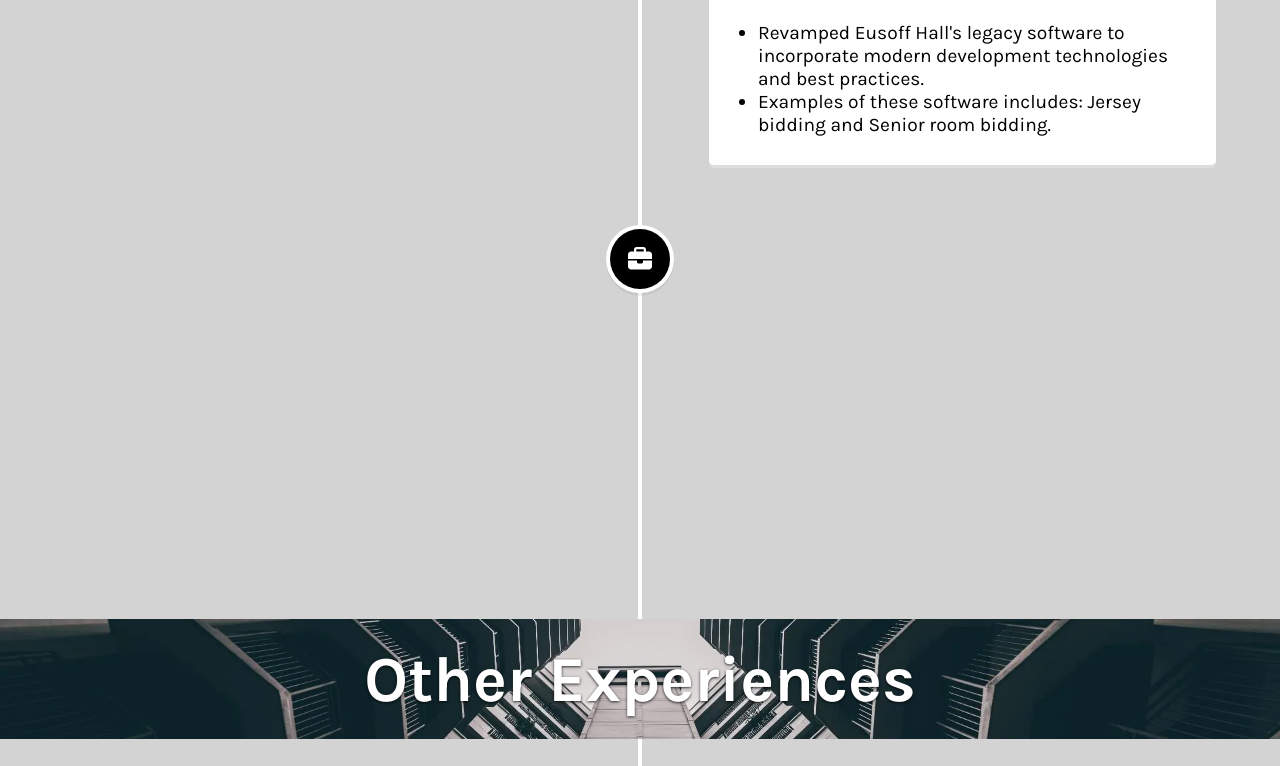
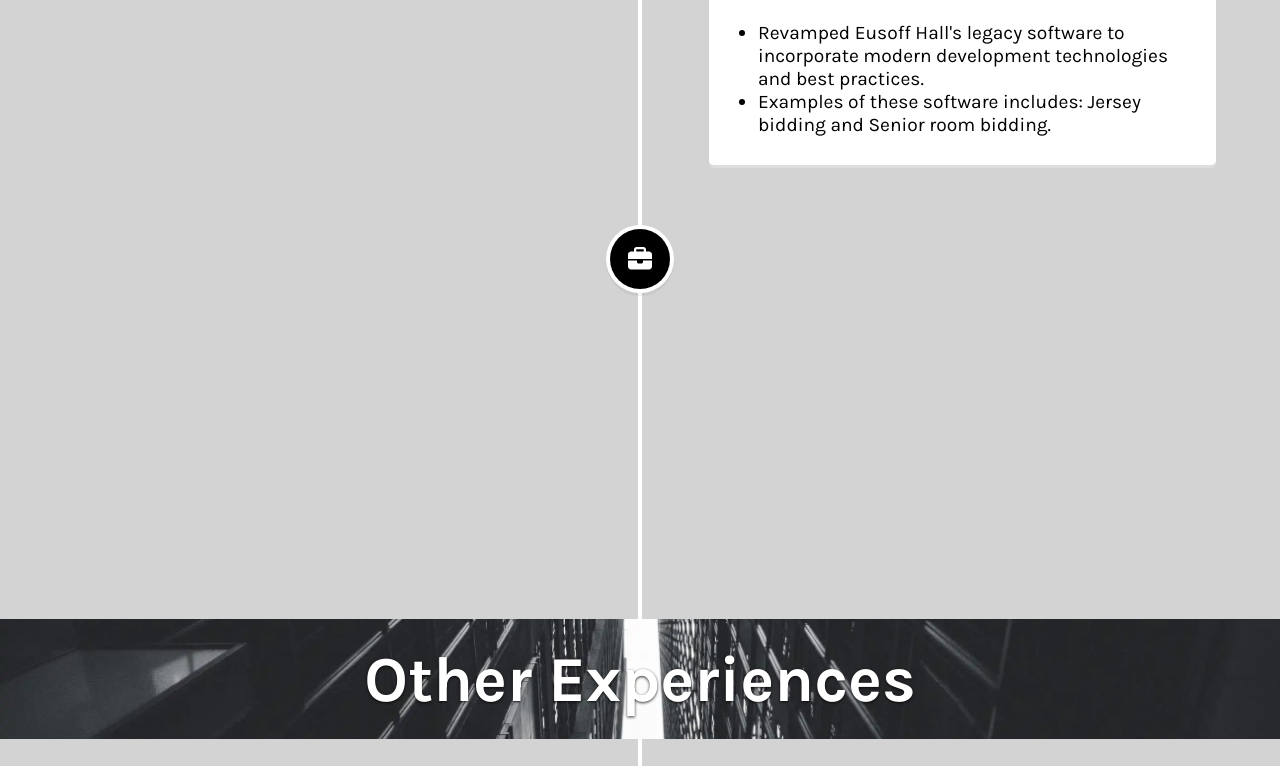
Before and after one commit to mingyuanc/mingyuanc.github.io, a React (Vite) app: page / in a window 1280 px wide. Shown: the part 3722-4488 px from the top of the page. Built offline with nearby package versions, Linux system fonts and the light colour scheme.

Commit message:
added new image for other exp

```diff
--- a/src/App.tsx
+++ b/src/App.tsx
@@ -19,6 +19,7 @@ function App() {
   const scrollTo = (ref: React.RefObject<HTMLInputElement>) => {
     ref.current?.scrollIntoView({ behavior: "smooth", block: "start" });
   };
+
   return (
     <>
       <NavBar
--- a/src/Home/Experience.module.css
+++ b/src/Home/Experience.module.css
@@ -9,10 +9,17 @@
   background-color: lightgray;
 }
 
+.workExp {
+  background: url("/assets/workExp.webp") no-repeat center center;
+}
+
+.personalExp {
+  background: url("/assets/personalExp.webp") no-repeat center;
+}
+
 .expHeader {
   width: 100%;
   height: 15vh;
-  background: url("/assets/experiences.webp") no-repeat center center;
   background-size: cover !important;
   background-attachment: fixed;
   -webkit-background-size: cover !important;
--- a/src/Home/Experience.tsx
+++ b/src/Home/Experience.tsx
@@ -25,7 +25,15 @@ interface ExpProps {
 function Experience({ type, data }: ExpProps) {
   return (
     <div className={styles.exp}>
-      <div className={styles.expHeader}>{type}</div>
+      <div
+        className={
+          type == "My Work Experiences"
+            ? [styles.expHeader, styles.workExp].join(" ")
+            : [styles.expHeader, styles.personalExp].join(" ")
+        }
+      >
+        {type}
+      </div>
       <VerticalTimeline>
         {data.map((d) => (
           <VerticalTimelineElement
```
Also changed, not shown: public/assets/workExp.webp (renamed from public/assets/experiences.webp).
